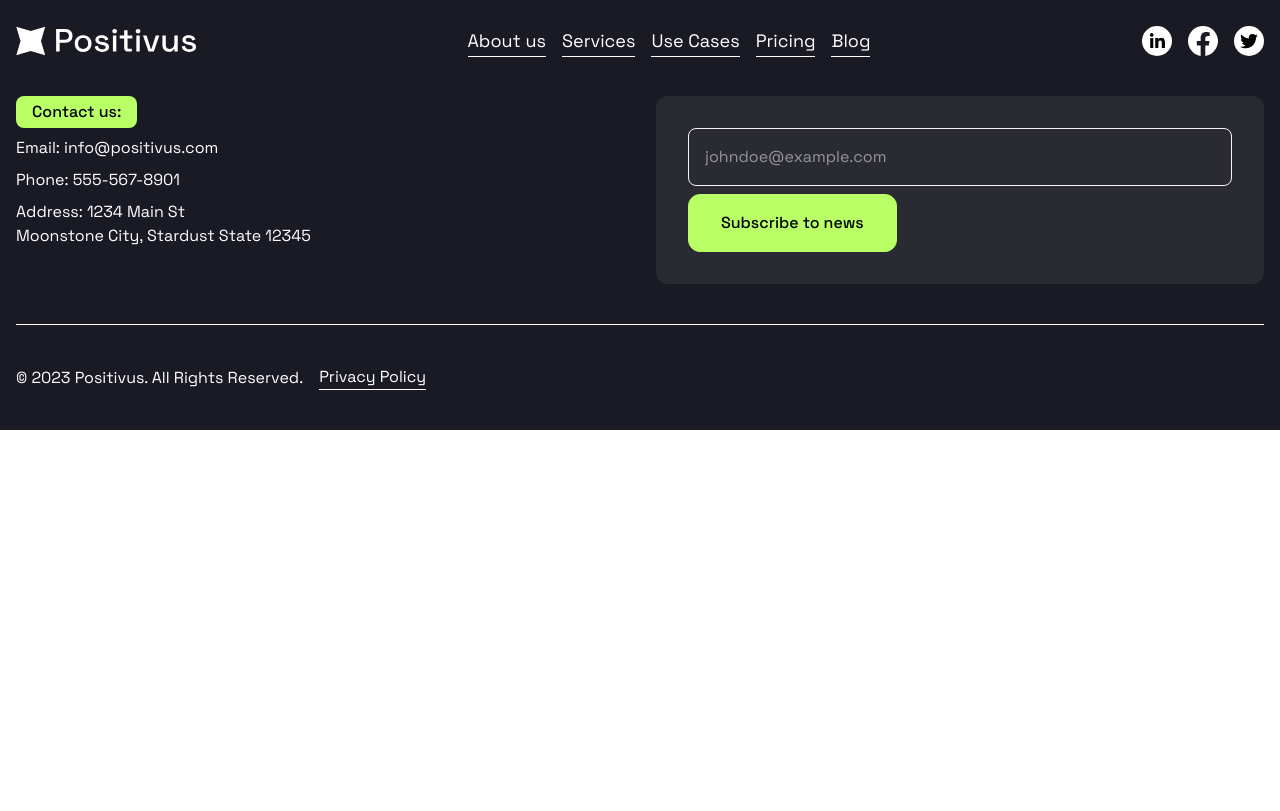
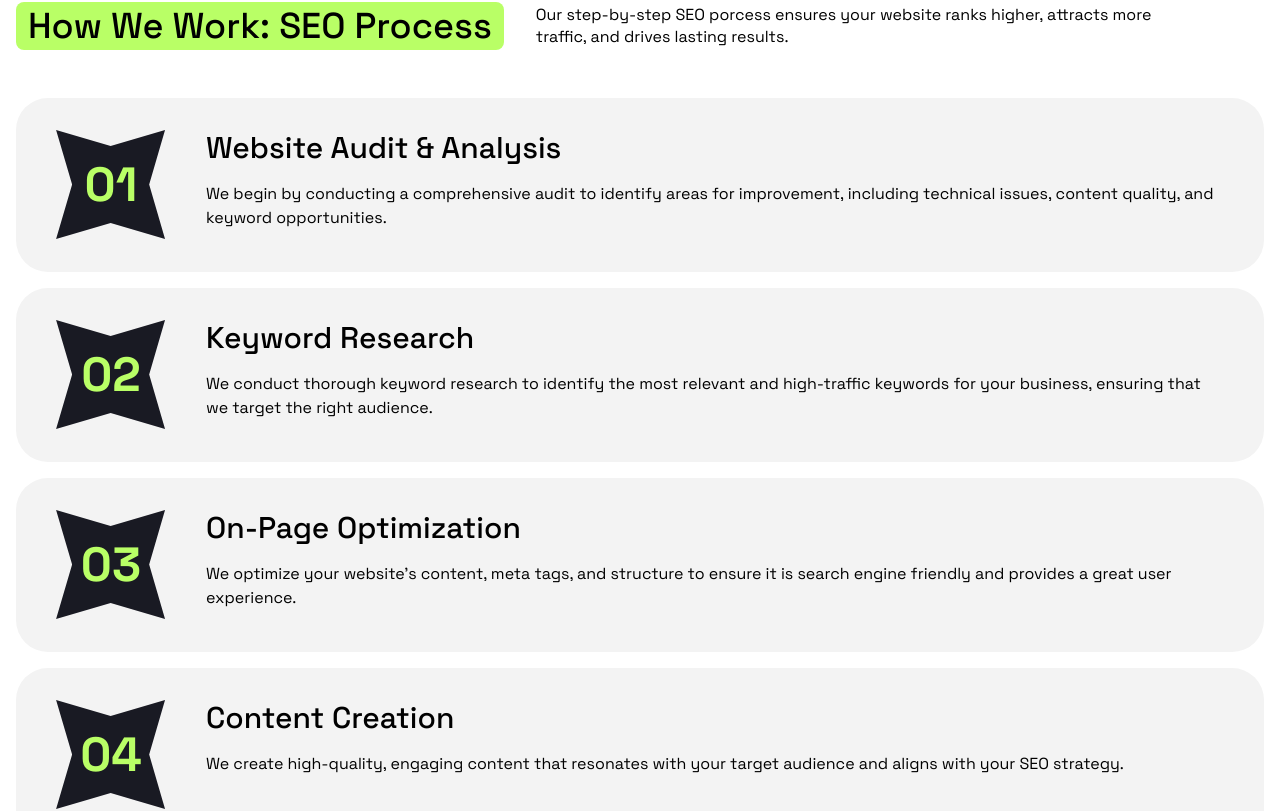
Before and after one commit to iabdwahab/positivus-agency, a React (Vite) app: page /#/services in a window 1280 px wide. Shown: the part 978-1789 px from the top of the page. Before the commit the page ends 1408 px from the top, so only its background shows below. Built offline with nearby package versions, Linux system fonts and the light colour scheme.

Commit message:
Implementing SEO Process.

```diff
--- /dev/null
+++ b/src/components/seo_process_section/Index.tsx
@@ -0,0 +1,16 @@
+import { seoProcessListElements } from "../../data/seoProcess";
+import SectionHeading from "../global/SectionHeading";
+
+function SEOProcessSection() {
+  return (
+    <section className="section container">
+      <SectionHeading>
+        <SectionHeading.Title>How We Work: SEO Process</SectionHeading.Title>
+        <SectionHeading.Description>Our step-by-step SEO porcess ensures your website ranks higher, attracts more traffic, and drives lasting results.</SectionHeading.Description>
+      </SectionHeading>
+
+      <div className="flex flex-col gap-4">{seoProcessListElements}</div>
+    </section>
+  );
+}
+export default SEOProcessSection;
--- /dev/null
+++ b/src/components/seo_process_section/SEOServiceCard.tsx
@@ -0,0 +1,18 @@
+import { addLeadingZero } from "../../utils/numbers";
+import icon from "/global/logo-icon-dark.svg";
+
+function SEOServiceCard({ index, title, description }: { index: number; title: string; description: string }) {
+  return (
+    <div className="bg-gray grid grid-cols-[60px_1fr] gap-4 rounded-4xl px-5 py-8 md:grid-cols-[110px_1fr] md:gap-10 md:px-10">
+      <div className="relative h-fit">
+        <img src={icon} alt="Icon" className="w-full" />
+        <span className="text-primary absolute top-1/2 left-1/2 -translate-1/2 text-lg font-bold md:text-5xl">{addLeadingZero(index + 1)}</span>
+      </div>
+      <div className="flex flex-col gap-4">
+        <h3 className="text-2xl font-medium md:text-3xl">{title}</h3>
+        <p>{description}</p>
+      </div>
+    </div>
+  );
+}
+export default SEOServiceCard;
--- a/src/components/working_process/Accordion.tsx
+++ b/src/components/working_process/Accordion.tsx
@@ -1,5 +1,6 @@
 import { useRef, useState } from "react";
 import { workingProcessInterface } from "../../types/workingProcess";
+import { addLeadingZero } from "../../utils/numbers";
 
 function Accordion({ data, index }: { data: workingProcessInterface; index: number }) {
   const [isOpen, setIsOpen] = useState(index === 0 ? true : false); // Open the first accordion by default
@@ -15,10 +16,7 @@ function Accordion({ data, index }: { data: workingProcessInterface; index: numb
     <div className={`${isOpen ? "bg-primary" : "bg-gray"} duration-normal rounded-4xl border border-b-4 p-2 transition lg:p-6`}>
       <button onClick={toggleAccordion} className="flex w-full cursor-pointer items-center justify-between gap-4 rounded-lg p-2 focus-visible:outline">
         <div className="flex items-center gap-4 font-medium">
-          <span className="text-2xl lg:text-5xl">
-            {index < 9 && "0"}
-            {index + 1}
-          </span>
+          <span className="text-2xl lg:text-5xl">{addLeadingZero(index + 1)}</span>
           <h4 className="text-left lg:text-3xl">{title}</h4>
         </div>
 
--- /dev/null
+++ b/src/data/seoProcess.tsx
@@ -0,0 +1,36 @@
+import SEOServiceCard from "../components/seo_process_section/SEOServiceCard";
+
+export const seoProcessList = [
+  {
+    id: 0,
+    title: "Website Audit & Analysis",
+    description: "We begin by conducting a comprehensive audit to identify areas for improvement, including technical issues, content quality, and keyword opportunities.",
+  },
+  {
+    id: 1,
+    title: "Keyword Research",
+    description: "We conduct thorough keyword research to identify the most relevant and high-traffic keywords for your business, ensuring that we target the right audience.",
+  },
+  {
+    id: 2,
+    title: "On-Page Optimization",
+    description: "We optimize your website's content, meta tags, and structure to ensure it is search engine friendly and provides a great user experience.",
+  },
+  {
+    id: 3,
+    title: "Content Creation",
+    description: "We create high-quality, engaging content that resonates with your target audience and aligns with your SEO strategy.",
+  },
+  {
+    id: 4,
+    title: "Link Building",
+    description: "We implement a strategic link-building campaign to improve your website's authority and visibility in search engine results.",
+  },
+  {
+    id: 5,
+    title: "Performance Tracking & Reporting",
+    description: "We continuously monitor your website's performance and provide regular reports to track progress and make data-driven adjustments.",
+  },
+];
+
+export const seoProcessListElements = seoProcessList.map((process, index) => <SEOServiceCard key={process.id} index={index} title={process.title} description={process.description} />);
--- a/src/pages/Services.tsx
+++ b/src/pages/Services.tsx
@@ -1,4 +1,5 @@
 import LandingCard from "../components/landing/LandingCard";
+import SEOProcessSection from "../components/seo_process_section/Index";
 import SEOService from "../components/SEOService";
 
 import landingIllustration from "/services/landing.svg";
@@ -13,6 +14,7 @@ function Services() {
       </LandingCard>
 
       <SEOService />
+      <SEOProcessSection />
     </>
   );
 }
--- /dev/null
+++ b/src/utils/numbers.ts
@@ -0,0 +1,7 @@
+export function addLeadingZero(num: number): string {
+  if (num < 10) {
+    return `0${num}`;
+  }
+
+  return `${num}`;
+}
```
